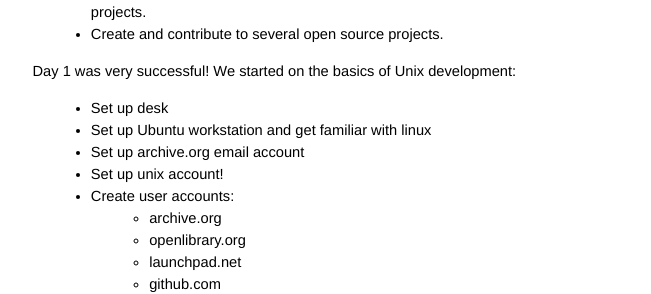
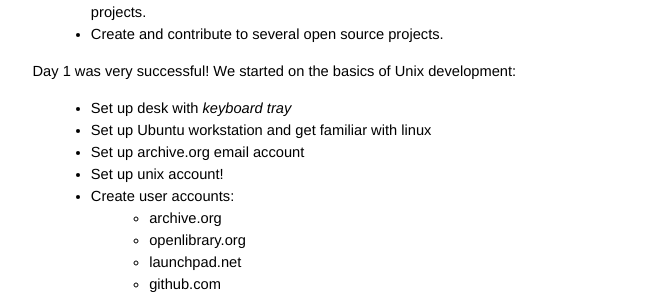
Before and after one commit to internetarchive/internetarchive.github.com, a Jekyll site: the page built from _posts/2010-05-24-internship-day1.md, in a window 1280 px wide. Shown: the part 307-601 px from the top of the page, without its empty margins (314-965 px from the left). Built offline with Jekyll 4.4.1, drawn with Linux system fonts in a browser that asks for light colours.

Commit message:
add ergonomics

```diff
--- a/_posts/2010-05-24-internship-day1.md
+++ b/_posts/2010-05-24-internship-day1.md
@@ -18,7 +18,7 @@
 
 Day 1 was very successful! We started on the basics of Unix development:
 
-* Set up desk
+* Set up desk with *keyboard tray*
 * Set up Ubuntu workstation and get familiar with linux
 * Set up archive.org email account
 * Set up unix account!
```
